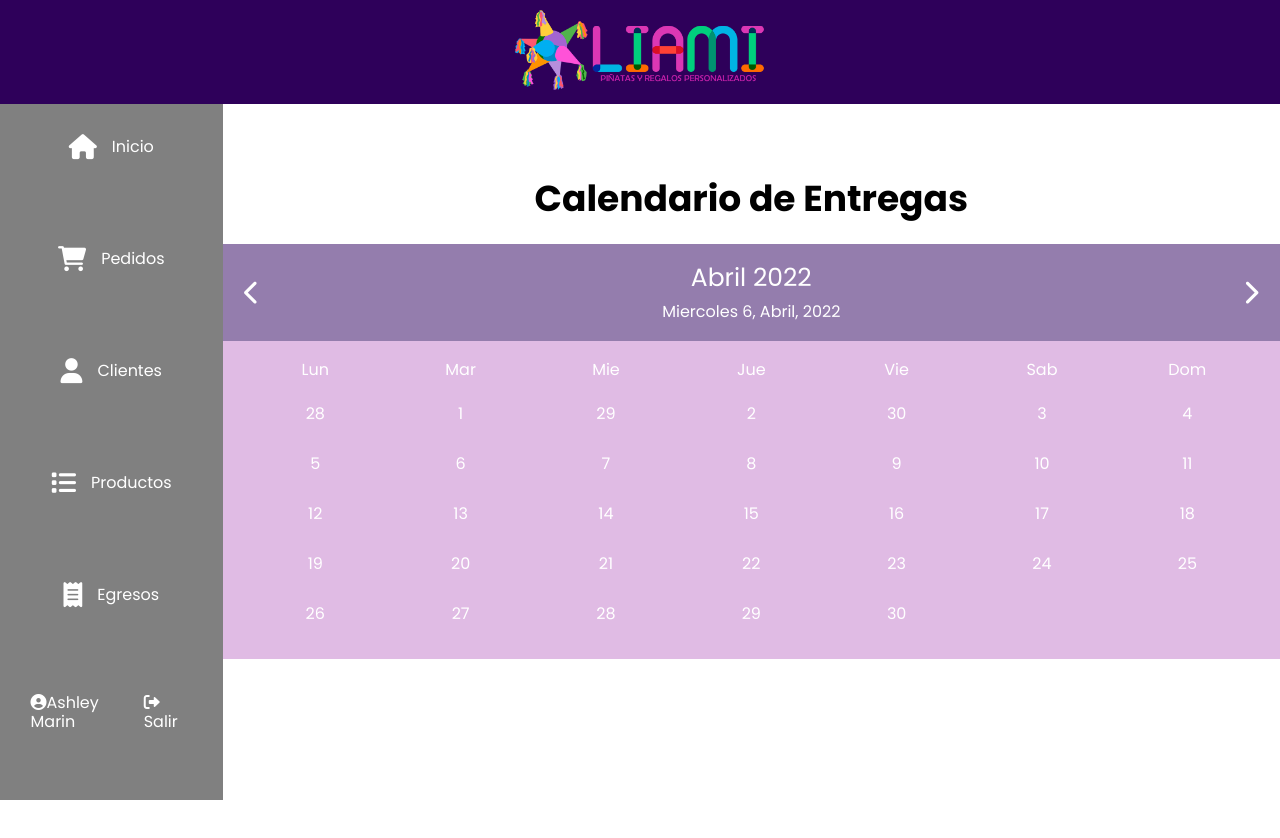
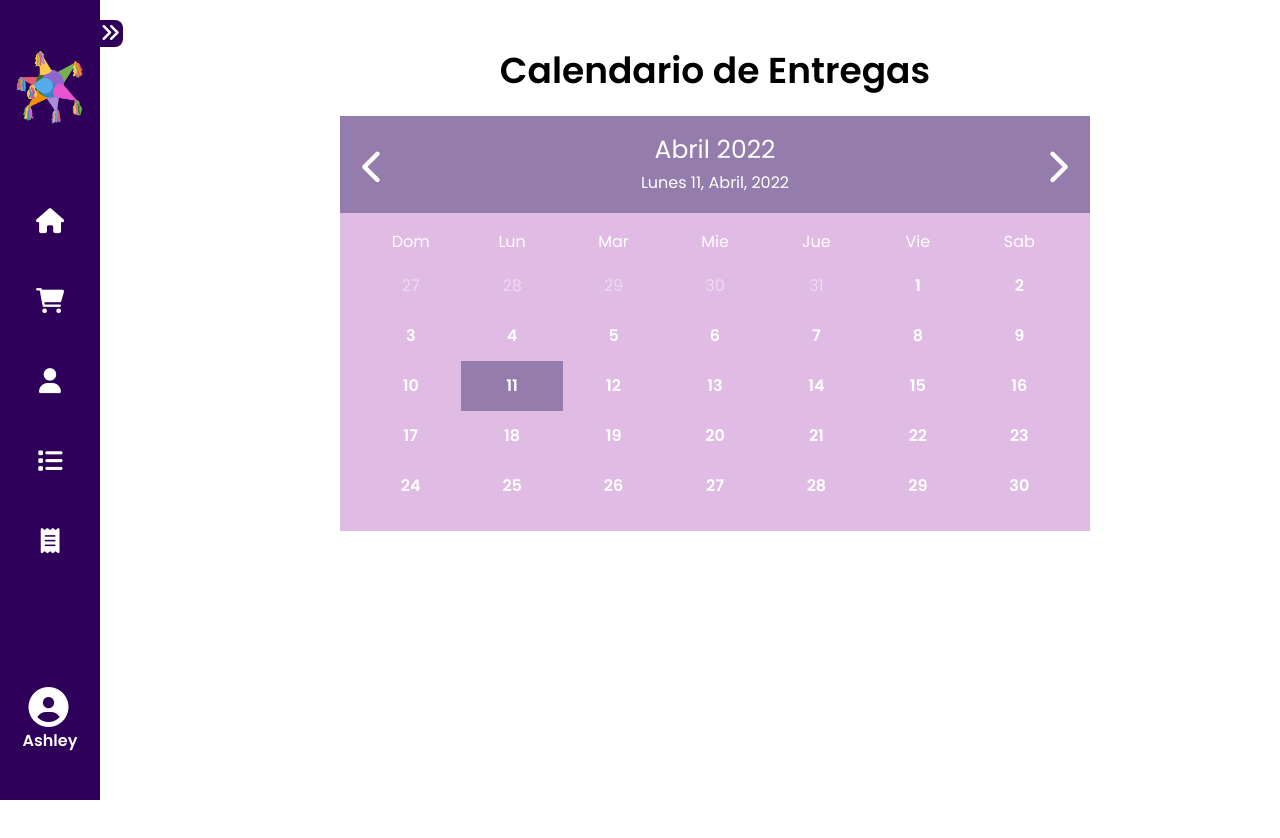
Before and after one commit to Edgar-JC/liamiOrders, a website with bundled scripts: page index.html in a window 1280 px wide. Before the commit the page ends 800 px from the top, so only its background shows below. Built offline with nearby package versions, Linux system fonts and the light colour scheme.

Commit message:
Lot of changes has been made

```diff
--- a/index.html
+++ b/index.html
@@ -22,46 +22,85 @@
             </div>
         </div>
     </header>
+    <aside id="navigationBar" class="aside-bg">
+        <button class="open-aside-btn">
+            <i class="icon-arrows-aside fa-solid fa-angles-right"></i>
+        </button>
+        <a href="#" class="aside-logo">
+            <img src="/src/img/logo-solo-piñata-sinfonfo.png" alt="Logo PNG">
+        </a>
+        <nav class="nav-bar container">
+            <ul class="nav-bar__list">
+                <li class="nav-bar__list_item">
+                    <button data-title="Inicio">
+                        <i  class="nav-bar__icon fas fa-home"></i>
+                        <span class="nav-bar__text">Inicio</span>
+                    </button>
+                </li>
+                <li class="nav-bar__list_item">
+                    <button data-title="Pedidos">
+                        <i class="nav-bar__icon fas fa-shopping-cart"></i>
+                        <span class="nav-bar__text">Pedidos</span>
+                    </button>
+                </li>
+                <li class="nav-bar__list_item">
+                    <button data-title="Clientes">
+                        <i class="nav-bar__icon fas fa-user"></i>
+                        <span class="nav-bar__text">Clientes</span>
+                    </button>
+                </li>
+                <li class="nav-bar__list_item">
+                    <button data-title="Productos">
+                        <i class="nav-bar__icon fas fa-list"></i>
+                        <span class="nav-bar__text">Productos</span>
+                    </button>
+                </li>
+                <li class="nav-bar__list_item">
+                    <button data-title="Egresos">
+                        <i class="nav-bar__icon fas fa-receipt"></i>
+                        <span class="nav-bar__text">Egresos</span>
+                    </button>
+                </li>
+            </ul>
+        </nav>
+        <div class="user-data container">
+            <div class="user-info">
+                <button  href="#">
+                    <i class="fas fa-user-circle"></i>
+                </button>
+                <span class="user-info__text">Ashley</span>
+            </div>
+            <div class="user-logout">
+                <button  href="#">
+                    <i class="fa-solid fa-arrow-right-from-bracket"></i>
+                </button>
+                <span class="user-logout__text">Cerrar Sesion</span>
+            </div>
+    </aside>
     <div class="page-content">
-        <aside id="navigationBar" class="nav-bar-bg">
-            <nav class="nav-bar container">
-                <ul class="nav-bar__list">
-                    <li class="nav-bar__item"><a class="nav-bar__text" href="#"><i class="fas fa-home"></i>Inicio</a></li>
-                    <li class="nav-bar__item"><a class="nav-bar__text" href="#"><i class="fas fa-shopping-cart"></i>Pedidos</a></li>
-                    <li class="nav-bar__item"><a class="nav-bar__text" href="#"><i class="fas fa-user"></i>Clientes</a></li>
-                    <li class="nav-bar__item"><a class="nav-bar__text" href="#"><i class="fas fa-list"></i>Productos</a></li>
-                    <li class="nav-bar__item"><a class="nav-bar__text" href="#"><i class="fas fa-receipt"></i>Egresos</a></li>
-                </ul>
-            </nav>
-            <div class="user-info container">
-                <a class="user-info__name" href="#"><i class="fas fa-user-circle"></i>Ashley Marin</a>
-                <a class="user-info__logout" href="#"><i class="fas fa-sign-out-alt"></i>Salir</a>
-            </div>
-        </aside>
         <main class="calendar-container container section">
             <h1 class="heading-calendar">Calendario de Entregas</h1>
             <div class="calendar">
-                <div class="calendar__actual-date">
-                    <div class="month-calendar">Abril 2022</div>
-                    <div class="actual-date">Miercoles 6, Abril, 2022</div>
+                <div class="calendar__current-date">
+                    <div class="heading-month-container"></div>
                     <i class="fa-solid fa-chevron-left prev-btn"></i>
                     <i class="fa-solid fa-chevron-right next-btn"></i>
                 </div>
                 <div class="calendar__main">
                     <div class="days-week">
+                        <p>Dom</p>
                         <p>Lun</p>
                         <p>Mar</p>
                         <p>Mie</p>
                         <p>Jue</p>
                         <p>Vie</p>
                         <p>Sab</p>
-                        <p>Dom</p>
                     </div>
                     <div class="days-month"></div>
                 </div>
             </div>
         </main>
     </div>
-    <script src="src/js/script.js"></script>
+    <script src="src/js/main.js" type="module"></script>
 </body>
 </html>
--- /dev/null
+++ b/src/js/asideBar.js
@@ -0,0 +1,36 @@
+import {d,b} from './variables.js';
+
+export default function hamburgerMenu() {
+    activateHamburgerButton();
+    openAsideBar();
+}
+
+const navigationBar = d.querySelector("#navigationBar");
+
+function activateHamburgerButton() {
+    const hamburgerBtn = d.querySelector("#hamburgerBtn");
+    const linesOfBtn = hamburgerBtn.querySelectorAll(".line")
+    hamburgerBtn.addEventListener("click",(e)=>{
+        if(e.target.id === "hamburgerBtn"|| e.target.parentNode.id === "hamburgerBtn"){
+            navigationBar.classList.toggle("active-mobile");
+            b.classList.toggle("no-scroll");
+            linesOfBtn.forEach(item => {
+                item.classList.toggle("active-mobile")
+            })
+        }
+    })
+}
+
+function openAsideBar() {
+    const openAsideBtn = d.querySelector(".open-aside-btn");
+    const arrowsIcon = d.querySelector(".icon-arrows-aside");
+    const test = d.querySelectorAll(".nav-bar__text");//<------- delete this line
+    //TRY TO FIND THE WAY TO SHOW THE TEXT OF EACH LI, BUT REMOVE THEM WHEN ASIDE IS CLOSED
+    openAsideBtn.addEventListener("click",e=>{
+        if(e.target === openAsideBtn || e.target.parentNode.contains(openAsideBtn)){
+            navigationBar.classList.toggle("active-desktop")
+            arrowsIcon.classList.toggle("active");
+            test.forEach(item =>{item.style.display = "block"}) //<------ Delete this line
+        }
+    })
+}
--- /dev/null
+++ b/src/js/calendar.js
@@ -0,0 +1,118 @@
+import {d,b} from './variables.js'
+
+export default function calendar (){
+    runEventListeners();
+    createDays(counterMonths,counterYears);
+    displayCurrentday();
+}
+
+const daysMonthContainer = d.querySelector(".days-month");
+const containerCurrentDate = d.querySelector(".calendar__current-date");
+const headingMonthContainer = d.querySelector(".heading-month-container")
+const dateToday = new Date;
+const prevBtn = d.querySelector(".prev-btn");
+const nextBtn = d.querySelector(".next-btn");
+let counterMonths = dateToday.getMonth();
+let counterYears = dateToday.getFullYear();
+const daysOfWeek = ["Domingo","Lunes","Martes","Miercoles","Jueves","Viernes","Sabado"];
+const months = ["Enero","Febrero","Marzo","Abril","Mayo","Junio","Julio","Agosto","Septiembre","Octubre","Noviembre","Diciembre"];
+
+
+function createDays(month, year) {
+
+    daysMonthContainer.innerHTML = "";
+    headingMonthContainer.innerHTML= "";
+
+
+
+    const lastDayCurrentMonth = new Date(year, month + 1, 0).getDate();
+    const lastDayPrevMonth = new Date(year, month, 0).getDate();
+    const indexFirstDayOfCurrentMonth = new Date(year, month, 1).getDay();
+    const indexLastDayOfCurrentMonth = new Date (year, month, lastDayCurrentMonth).getDay();
+    const numDaysNextMonth = 6 - indexLastDayOfCurrentMonth;
+
+
+    //display in header of calendar the month user is seeing
+    const monthInCalendar = d.createElement("h3");
+    monthInCalendar.textContent = `${months[month]} ${year}`;
+    monthInCalendar.classList.add("month-calendar");
+    headingMonthContainer.appendChild(monthInCalendar);
+
+
+
+    //creating days of previous month
+    for (let i = indexFirstDayOfCurrentMonth; i > 0; i--) {
+        const prevMonthDay = d.createElement("p");
+        prevMonthDay.textContent = lastDayPrevMonth - i + 1;
+        prevMonthDay.classList.add("day","other-month-day");
+        daysMonthContainer.appendChild(prevMonthDay);
+
+    }
+
+
+    // creating days of current month
+    for (let i = 1; i <= lastDayCurrentMonth; i++) {
+        const day = d.createElement("p");
+        day.textContent = i;
+        if(dateToday.getDate() === i && dateToday.getMonth() === month && dateToday.getFullYear() === year){
+            day.classList.add("today");
+        }
+        day.classList.add("day")
+        daysMonthContainer.appendChild(day)
+    }
+
+    //creating days of next month
+    for (let i = 1; i <= numDaysNextMonth; i++) {
+        const nextMonthDay = d.createElement("p");
+        nextMonthDay.textContent = i;
+        nextMonthDay.classList.add("day","other-month-day")
+        daysMonthContainer.appendChild(nextMonthDay)
+    }
+
+
+
+
+
+}
+
+function runEventListeners() {
+    prevBtn.addEventListener("click",()=>{
+        counterMonths = counterMonths -  1;
+        if(counterMonths < 0){
+            counterMonths = 11;
+            counterYears = counterYears - 1;
+            createDays(counterMonths, counterYears);
+        } else {
+            createDays(counterMonths, counterYears);
+        }
+    })
+
+    nextBtn.addEventListener("click",()=>{
+        counterMonths = counterMonths + 1;
+        if(counterMonths > 11){
+            counterMonths = 0;
+            counterYears = counterYears + 1;
+            createDays(counterMonths, counterYears);
+        } else {
+            createDays(counterMonths, counterYears);
+
+        }
+    })
+
+    containerCurrentDate.addEventListener("click",e=>{
+        if(e.target.classList.contains("full-current-date")){
+            counterMonths = dateToday.getMonth();
+            counterYears = dateToday.getFullYear();
+            createDays(counterMonths,counterYears);
+        }
+    })
+
+}
+
+function displayCurrentday() {
+    const currentDate = d.createElement("a");
+    currentDate.href = "#";
+    currentDate.classList.add("full-current-date")
+    currentDate.textContent = `${daysOfWeek[dateToday.getDay()]} ${dateToday.getDate()}, ${months[dateToday.getMonth()]}, ${dateToday.getFullYear()}`
+    containerCurrentDate.appendChild(currentDate);
+}
--- /dev/null
+++ b/src/js/main.js
@@ -0,0 +1,11 @@
+import calendar from './calendar.js';
+import hamburgerMenu from './asideBar.js';
+
+
+
+function runFunctions() {
+    calendar();
+    hamburgerMenu();
+}
+
+runFunctions();
--- a/src/js/script.js
+++ /dev/null
@@ -1,54 +0,0 @@
-const d = document;
-const body = d.querySelector("body");
-
-function runFunctions() {
-    activateHamburgerButton();
-    calendar();
-}
-runFunctions();
-
-
-function activateHamburgerButton() {
-    const hamburgerBtn = d.querySelector("#hamburgerBtn");
-    const navigationBar = d.querySelector("#navigationBar");
-    const linesOfBtn = hamburgerBtn.querySelectorAll(".line")
-    hamburgerBtn.addEventListener("click",(e)=>{
-        if(e.target.id === "hamburgerBtn"|| e.target.parentNode.id === "hamburgerBtn"){
-            navigationBar.classList.toggle("active");
-            body.classList.toggle("no-scroll");
-            linesOfBtn.forEach(item => {
-                item.classList.toggle("active")
-            })
-        }
-    })
-}
-
-//try to print all the days in the actual month
-function calendar() {
-    const daysMonthContainer = d.querySelector(".days-month");
-
-
-
-    const dateToday = new Date;
-    const actualMonth = dateToday.getMonth();
-    const daysActualMonth = new Date(dateToday.getFullYear(), actualMonth + 1, 0).getDate();
-    const daysPrevMonth = new Date(dateToday.getFullYear(), actualMonth, 0).getDate();
-    const dayOfWeekFirstDay = new Date(dateToday.getFullYear(), actualMonth, 1).getDay();
-
-    console.log(dayOfWeekFirstDay);
-
-    for (let i = 1; i <= daysActualMonth; i++) {
-        if(i < (dayOfWeekFirstDay - 1)){
-            const dayPrevMonth = d.createElement("p");
-            dayPrevMonth.textContent = i + 27;
-            dayPrevMonth.classList.add("day");
-            daysMonthContainer.appendChild(dayPrevMonth);
-        }
-
-        const day = d.createElement("p");
-        day.textContent = i;
-        day.classList.add("day")
-
-        daysMonthContainer.appendChild(day)
-    }
-}
--- /dev/null
+++ b/src/js/variables.js
@@ -0,0 +1,4 @@
+export {d, b};
+
+const d = document;
+const b = d.querySelector("body");
--- a/src/scss/base/_global.scss
+++ b/src/scss/base/_global.scss
@@ -33,7 +33,15 @@ a {
     text-decoration: none;
 }
 
+p {
+    margin: 0;
+}
 
+button {
+    background-color: transparent;
+    border: none;
+    cursor: pointer;
+}
 
 h1 {
     font-size: 3.6rem;
@@ -45,7 +53,33 @@ h3 {
  font-size: 3rem;
 }
 
+[data-title]:hover:after{
+    opacity: .8;
+    transition: all 0.1s ease 0.5s;
+    visibility: visible;
+}
 
+[data-title]:after{
+    font-weight: v.$lightWeightFont;
+    content: attr(data-title);
+    background-color: v.$grayLight;
+    color: v.$black;
+    font-size: 1.4rem;
+    position: absolute;
+    padding: .2rem 1rem;
+    top: .3rem;
+    left: 6rem;
+    white-space: nowrap;
+    box-shadow: 1px 1px 3px #5e5e5e;
+    opacity: 0;
+    border-radius: v.$borderRadius*2;
+    z-index: 99;
+    visibility: hidden;
+}
+
+[data-title] {
+    position: relative;
+}
 
 .container{
     max-width: 120rem;
--- a/src/scss/base/_variables.scss
+++ b/src/scss/base/_variables.scss
@@ -1,4 +1,4 @@
-@import url('https://fonts.googleapis.com/css2?family=Poppins:wght@300;400;700;900&display=swap');
+@import url('https://fonts.googleapis.com/css2?family=Poppins:wght@300;400;600;900&display=swap');
 
 //fonts
 $mainFont: 'Poppins', sans-serif;
@@ -28,7 +28,7 @@ $desktopSize: 1280px;
 //font weight
 $lightWeightFont: 300;
 $regularWeightFont: 400;
-$boldWeightFont: 700;
+$semiBoldWeightFont: 600;
 $blackWeightFont: 900;
 
 //transition
--- a/src/scss/layout/_calendar.scss
+++ b/src/scss/layout/_calendar.scss
@@ -3,14 +3,18 @@
 
 .calendar-container {
     .heading-calendar{
-        font-weight: v.$boldWeightFont;
+        font-weight: v.$semiBoldWeightFont;
         text-align: center;
 
     }
 }
 
 .calendar{
-    &__actual-date{
+
+    min-width: 32rem;
+    max-width: 75rem;
+    margin: 0 auto;
+    &__current-date{
         color: v.$white;
         padding: 2rem;
         background-color: v.$lavenderPurple;
@@ -19,19 +23,28 @@
         .month-calendar{
             font-size: 2.5rem;
             padding-bottom: 1rem;
+            margin: 0;
+            font-weight: v.$regularWeightFont;
+        }
+        .full-current-date{
+            color: v.$white;
+            transition: color v.$transition;
+            &:hover{
+                color: v.$purpleDark;
+            }
         }
         .prev-btn{
             position: absolute;
-            top: calc(50% - 1.25rem);
+            top: calc(50% - 1.5rem);
             left: 2rem;
-            font-size: 2.5rem;
+            font-size: 3.5rem;
             cursor: pointer;
         }
         .next-btn{
             position: absolute;
-            top: calc(50% - 1.25rem);
+            top: calc(50% - 1.5rem);
             right: 2rem;
-            font-size: 2.5rem;
+            font-size: 3.5rem;
             cursor: pointer;
         }
     }
@@ -43,6 +56,9 @@
             @include m.grid(7, 0);
             text-align: center;
         }
+    }
+}
+
 .days-month {
     margin-top: 1rem;
     @include m.grid(7, 0);
@@ -51,14 +67,21 @@
         height: 5rem;
         align-items: center;
         justify-content: center;
+        font-weight: v.$semiBoldWeightFont;
         &:hover{
             cursor: pointer;
             border: 2px solid v.$lavenderPurple;
         }
     }
+    .today{
+        background-color: v.$lavenderPurple;
+        &:hover{
+            border: 2px solid v.$white;
         }
     }
-    p {
-        margin: 0;
 }
+
+.day.other-month-day {
+    color: rgba(255, 255, 255, .45);
+    font-weight: v.$regularWeightFont;
 }
--- a/src/scss/layout/_header.scss
+++ b/src/scss/layout/_header.scss
@@ -6,11 +6,14 @@
 }
 
 .header{
+    @include m.tabletMQ{
+        display: none;
+    }
     display: flex;
+    flex-direction: row-reverse;
     align-items: center;
     justify-content: space-between;
-    padding: 1rem;
-    &
+    padding: 1rem 3rem;
     &__logo{
         flex: 0 0 25rem;
         @include m.tabletMQ {
@@ -19,9 +22,6 @@
     }
     &__hamburger-btn{
         cursor: pointer;
-        @include m.tabletMQ{
-             display: none;
-        }
         .line{
             display: block;
             background-color: v.$white;
--- a/src/scss/layout/_navBar.scss
+++ b/src/scss/layout/_navBar.scss
@@ -1,48 +1,107 @@
 @use 'base/variables' as v;
 @use 'base/mixins' as m;
 
-.nav-bar-bg{
+.aside-bg{
+    position: relative;
+    padding-top: v.$spacing;
+    padding-bottom: v.$spacing;
+    z-index: 9;
     position: absolute;
     background-color: v.$purpleDark;
-    height: 85vh;
+    height: 100vh;
     width: 100%;
-    right: -100%;
+    left: -100%;
     transition: v.$transition;
+
     @include m.tabletMQ {
+        top: 0;
         left: 0;
-        width: 20vw;
-        height: calc(100vh - 104.22px);
-        background-color: v.$grayDark;
-        position: static;
+        width: 10rem;
+        background-color: v.$purpleDark;
+        position: fixed;
+        display: flex;
+        flex-direction: column;
+        justify-content: space-between;
+    }
+    .open-aside-btn{
+        display: none;
+        font-size: 2rem;
+        position: absolute;
+        color: v.$white;
+        right: -2.3rem;
+        top: 2rem;
+        background-color: v.$purpleDark;
+        border-radius: 0 v.$borderRadius * 4 v.$borderRadius * 4 0;
+        padding: .2rem .3rem;
+        @include m.tabletMQ{
+            display: block;
+        }
+        .icon-arrows-aside {
+            &.active{
+                transform: rotate(180deg);
+            }
+        }
     }
 
-    &.active{
-        right: 0;
+    .aside-logo {
+        display: none;
+
+        @include m.tabletMQ{
+            margin: 0 auto;
+            width: 7rem;
+            display: block;
+        }
+
+    }
+
+    &.active-mobile{
+        left: 0;
         overflow: hidden;
+    }
+    &.active-desktop{
+        width: 25rem;
     }
 }
 .nav-bar{
-    padding-top: 3rem;
     &__list{
         display: flex;
         flex-direction: column;
         align-items: center;
         justify-content: space-between;
+        &_item {
+            height: 15vh;
+            @include m.tabletMQ{
+                height: 10vh;
+            }
+            button{
+                display: flex;
+                gap: 2rem;
+            }
+        }
     }
-    &__item {
-        height: 14vh;
-    }
+
     &__text {
+        font-size: 2rem;
         color: v.$white;
         display: flex;
         align-items: center;
         gap: 1.5rem;
         transition: v.$transition;
+        @include m.tabletMQ{
+            display: none;
+        }
         &:hover{
             color: v.$magenta;
         }
-        i{
-            font-size: 2.5rem;
+    }
+    &__icon {
+        font-size: 2.5rem;
+        color: v.$white;
+        transition: color v.$transition;
+        &:hover{
+            color: v.$magenta;
         }
+
     }
+
 }
--- a/src/scss/layout/_pageContent.scss
+++ b/src/scss/layout/_pageContent.scss
@@ -1,3 +1,8 @@
+@use 'base/variables' as v;
+@use 'base/mixins' as m;
+
 .page-content {
-    display: flex;
+    @include m.tabletMQ{
+        margin-left: 15rem;
+    }
 }
--- a/src/scss/layout/_userInfo.scss
+++ b/src/scss/layout/_userInfo.scss
@@ -1,15 +1,50 @@
 @use 'base/variables' as v;
+@use 'base/mixins' as m;
 
-.user-info{
+.user-data{
     display: flex;
     justify-content: space-between;
     align-items: center;
     padding: 0 2.5rem;
-    a{
+    @include m.tabletMQ{
+        flex-direction: column;
+        justify-content: center;
+        align-items: center;
+        padding: 0;
+
+    }
+    button{
+        display: block;
+        font-size: 4rem;
         color: v.$white;
         transition: v.$transition;
         &:hover{
-            color: v.$magenta;
+            color: v.$lavenderPurple;
+        }
+    }
+    .user-info {
+        display: flex;
+        align-items: center;
+        gap: 1rem;
+        @include m.tabletMQ {
+            display: block;
+        }
+        &__text{
+            color: v.$white;
+            font-weight: v.$semiBoldWeightFont;
+        }
+    }
+
+    .user-logout {
+        display: flex;
+        align-items: center;
+        gap: 1rem;
+        @include m.tabletMQ {
+            display: none;
+        }
+        &__text{
+            color: v.$white;
+            font-weight: v.$semiBoldWeightFont;
         }
     }
 }
```
Also changed, not shown: build/css/app.css, src/img/logo-solo-piñata-sinfonfo.png (added), 2 other files. Lines whose indentation alone changed are shown as unchanged.
